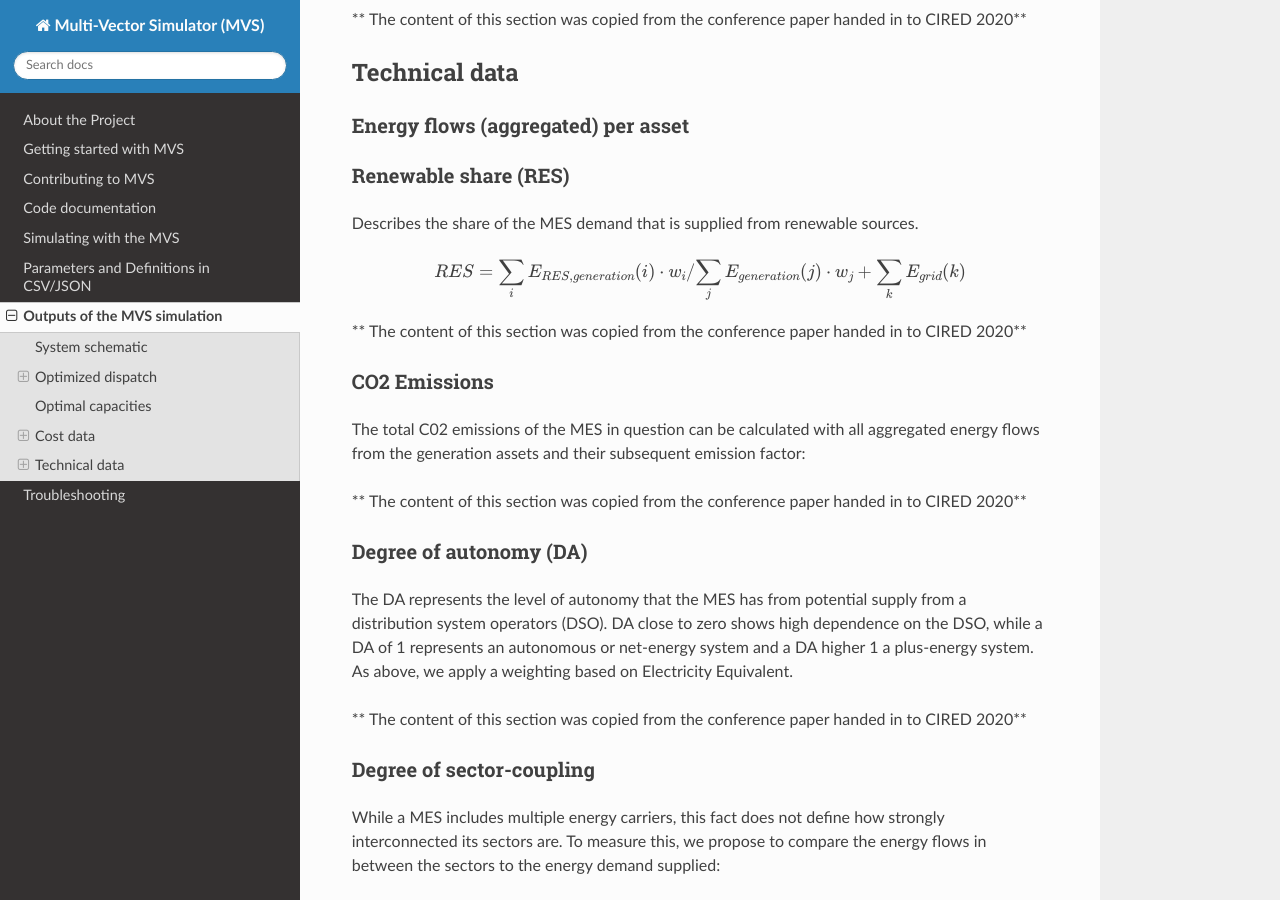
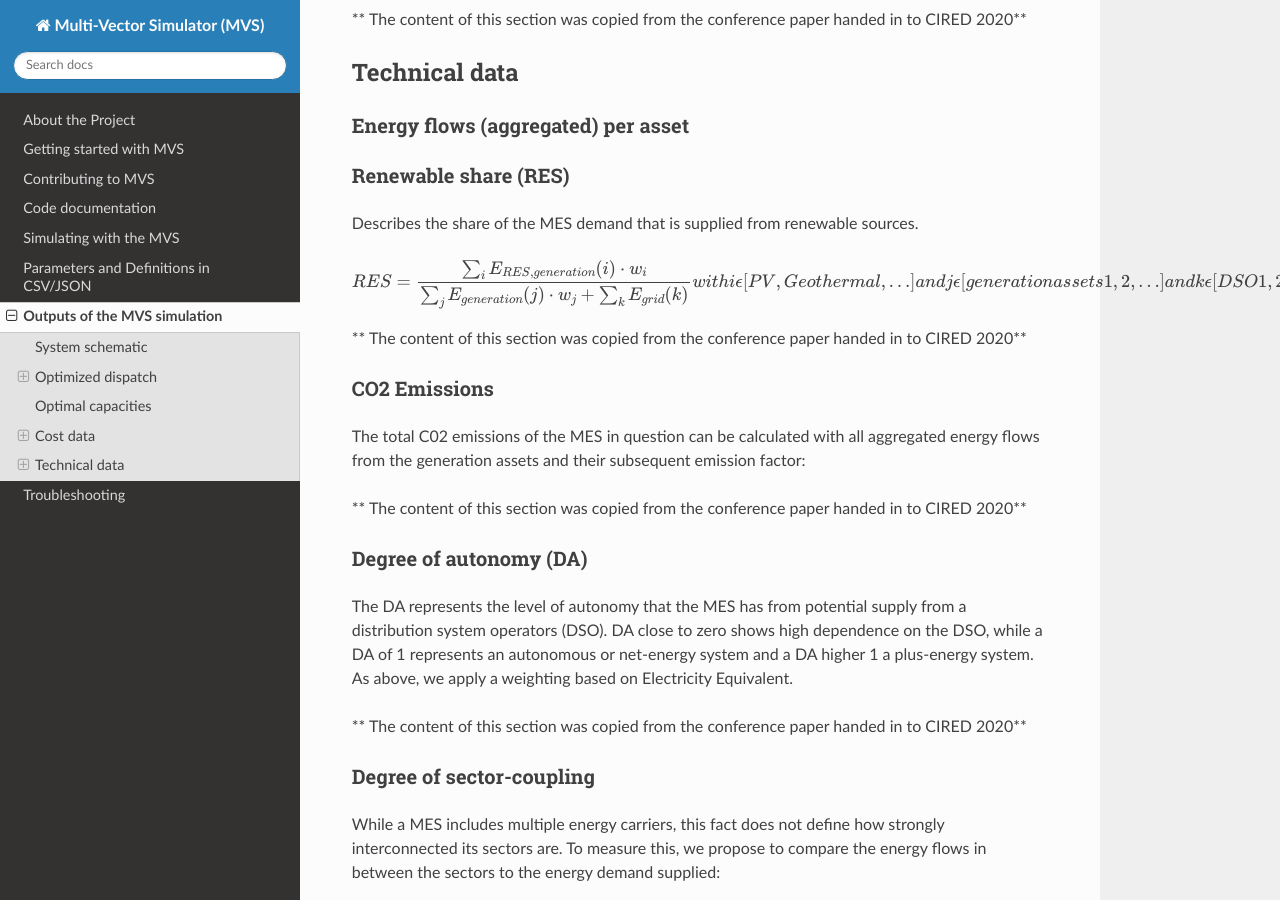
Before and after one commit to rl-institut/multi-vector-simulator, a Sphinx documentation site: the page built from docs/MVS_Outputs.rst, in a window 1280 px wide and 900 px high, scrolled down 1248 px. Built offline with Sphinx 7.4.7 and the Read the Docs theme 2.0.0, drawn with Linux system fonts in a browser that asks for light colours; formulas are drawn with MathJax 3.

Commit message:
Add RES formula

```diff
--- a/docs/MVS_Outputs.rst
+++ b/docs/MVS_Outputs.rst
@@ -75,7 +75,10 @@ Renewable share (RES)
 Describes the share of the MES demand that is supplied from renewable sources.
 
 .. math::
-  RES ={\sum_i {E_{RES,generation} (i)⋅w_i}}/{\sum_j {E_{generation}(j)⋅w_j}+\sum_k {E_{grid} (k)}}
+  RES =\frac{\sum_i {E_{RES,generation} (i)⋅w_i}}{\sum_j {E_{generation}(j)⋅w_j}+\sum_k {E_{grid} (k)}}
+  with i \epsilon [PV,Geothermal,…]
+  and j \epsilon [generation assets 1,2,…]
+  and  k \epsilon [DSO 1,2…]
 
 ** The content of this section was copied from the conference paper handed in to CIRED 2020**
 
```
